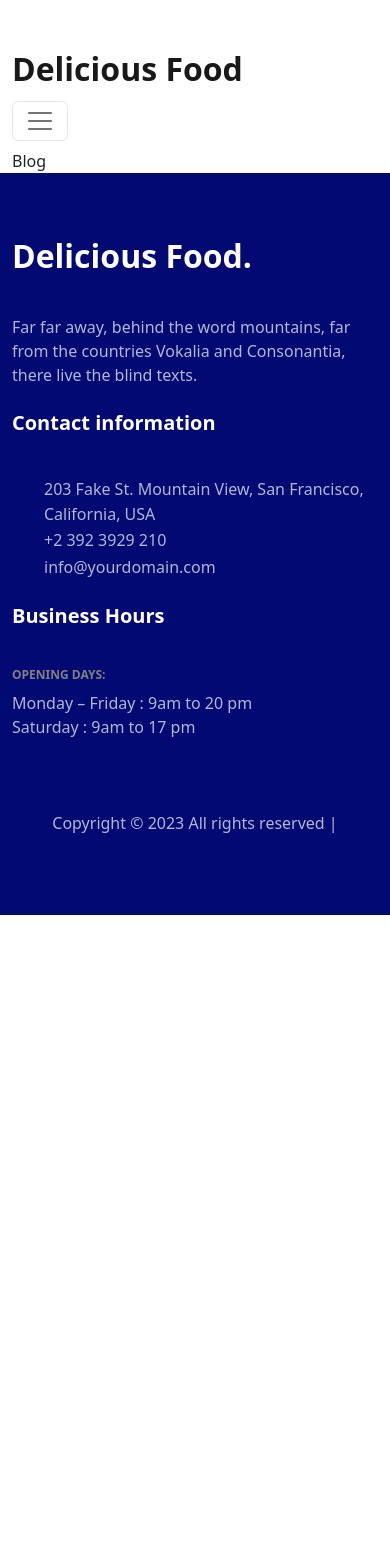
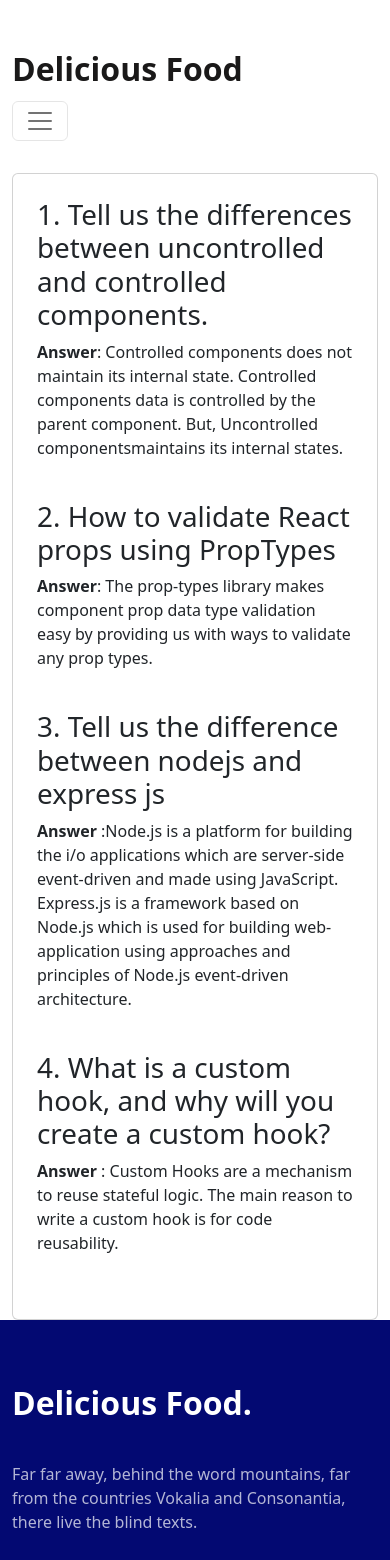
Before and after one commit to minjucse/chef-recipe-hunter-client-side, a React (Vite) app: page /blog in a window 390 px wide. Shown: the top 1560 px of the page. Before the commit the page ends 915 px from the top, so only its background shows below. Built offline with nearby package versions, Linux system fonts and the light colour scheme; no server answers.

Commit message:
blog page added

```diff
--- a/src/Pages/Blog/Blog.jsx
+++ b/src/Pages/Blog/Blog.jsx
@@ -3,7 +3,44 @@ import React from 'react'
 
 const Blog = () => {
   return (
-    <div>Blog</div>
+    <div className='container'>
+      <div className=" row">
+        <div className='col-md-8 card mt-4 p-4'>
+          <div className="mb-4">
+            <h1 className="font-bold mb-2">
+              1. Tell us the differences between uncontrolled and controlled components.
+            </h1>
+            <p>
+              <strong>Answer</strong>: Controlled components does not maintain its internal state.
+              Controlled components data is controlled by the parent component. But, Uncontrolled componentsmaintains its internal states.
+            </p>
+          </div>
+          <div className="mb-4">
+            <h1 className="font-bold mb-2">2. How to validate React props using PropTypes
+
+            </h1>
+            <p>
+              <strong>Answer</strong>: The prop-types library makes component prop data type validation easy by providing us with ways to validate any prop types.
+            </p>
+          </div>
+          <div className="mb-4">
+            <h1 className="font-bold mb-2">
+              3. Tell us the difference between nodejs and express js
+            </h1>
+            <p>
+              <strong>Answer</strong> :Node.js is a platform for building the i/o applications which are server-side event-driven and made using JavaScript. Express.js is a framework based on Node.js which is used for building web-application using approaches and principles of Node.js event-driven architecture.
+            </p>
+          </div>
+          <div className="mb-4">
+            <h1 className="font-bold mb-2">4. What is a custom hook, and why will you create a custom hook?</h1>
+            <p>
+              <strong>Answer</strong> : Custom Hooks are a mechanism to reuse stateful logic.
+              The main reason to write a custom hook is for code reusability.
+            </p>
+          </div>
+        </div>
+      </div>
+    </div>
   )
 }
 
--- a/src/Pages/Chefs/ChefDetails/ChefDetails.jsx
+++ b/src/Pages/Chefs/ChefDetails/ChefDetails.jsx
@@ -1,9 +1,45 @@
-import React from 'react'
+import React, { useEffect,useState } from 'react';
+import { useLoaderData } from 'react-router-dom';
+import { toast } from "react-toastify";
+
 
 const ChefDetails = () => {
+  const detailInfo = useLoaderData();
+  const [cart, setCart] = useState([]);
+
+  useEffect(() => {
+    const items = JSON.parse(localStorage.getItem('shopping-cart'));
+    if (items) {
+      setCart(items);
+    }
+  }, []);
+
+  const handleAddToCart = (did) => {
+
+    let newCart = [];
+    const storedCart = localStorage.getItem('shopping-cart');
+    const shoppingCart = JSON.parse(storedCart);
+
+    if (shoppingCart != null) {
+      const exists = shoppingCart.find(pd => pd === did);
+
+      if (!exists) {
+
+        newCart = [...cart, did];
+        localStorage.setItem('shopping-cart', JSON.stringify(newCart));
+      }
+      else {
+        toast.error("You Have Already Aplied!");
+      }
+    }
+    else{
+      newCart = [...cart, did]
+      localStorage.setItem('shopping-cart', JSON.stringify(newCart));
+    }
+  }
   return (
     <div>ChefDetails</div>
   )
 }
 
-export default ChefDetails
+export default ChefDetails;
```
